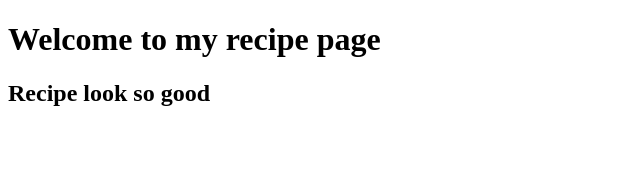
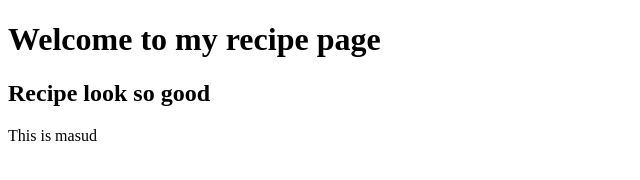
Before and after one commit to masudsarrowar/practice-web, a plain HTML site: page index.html in a window 1280 px wide. Shown: the whole page, without its empty margins (0-640 px from the left). Drawn offline with Linux system fonts and the light colour scheme.

Commit message:
Add paragraph about author to index.html

```diff
--- a/index.html
+++ b/index.html
@@ -9,5 +9,6 @@
 <body>
     <h1>Welcome to my recipe page</h1>
     <h2>Recipe look so good</h2>
+    <p> This is masud</p>
 </body>
 </html>
```
